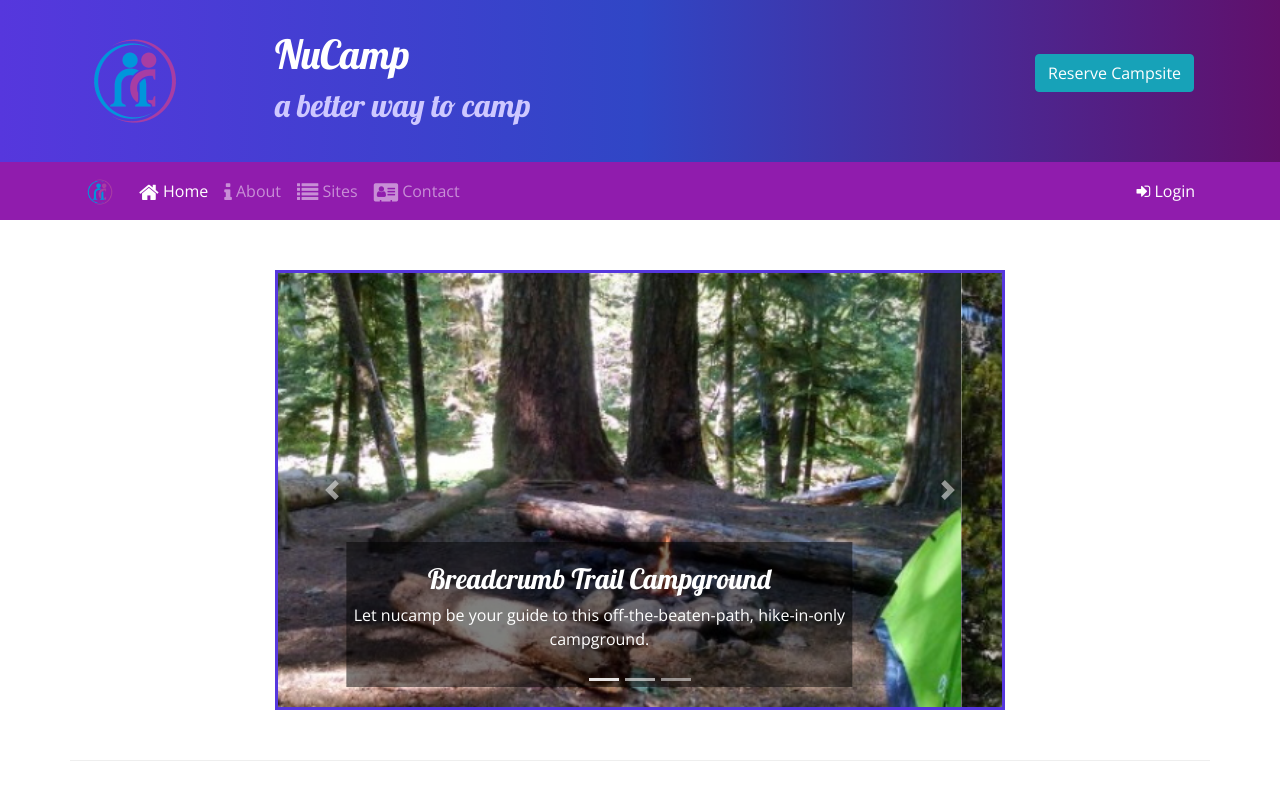
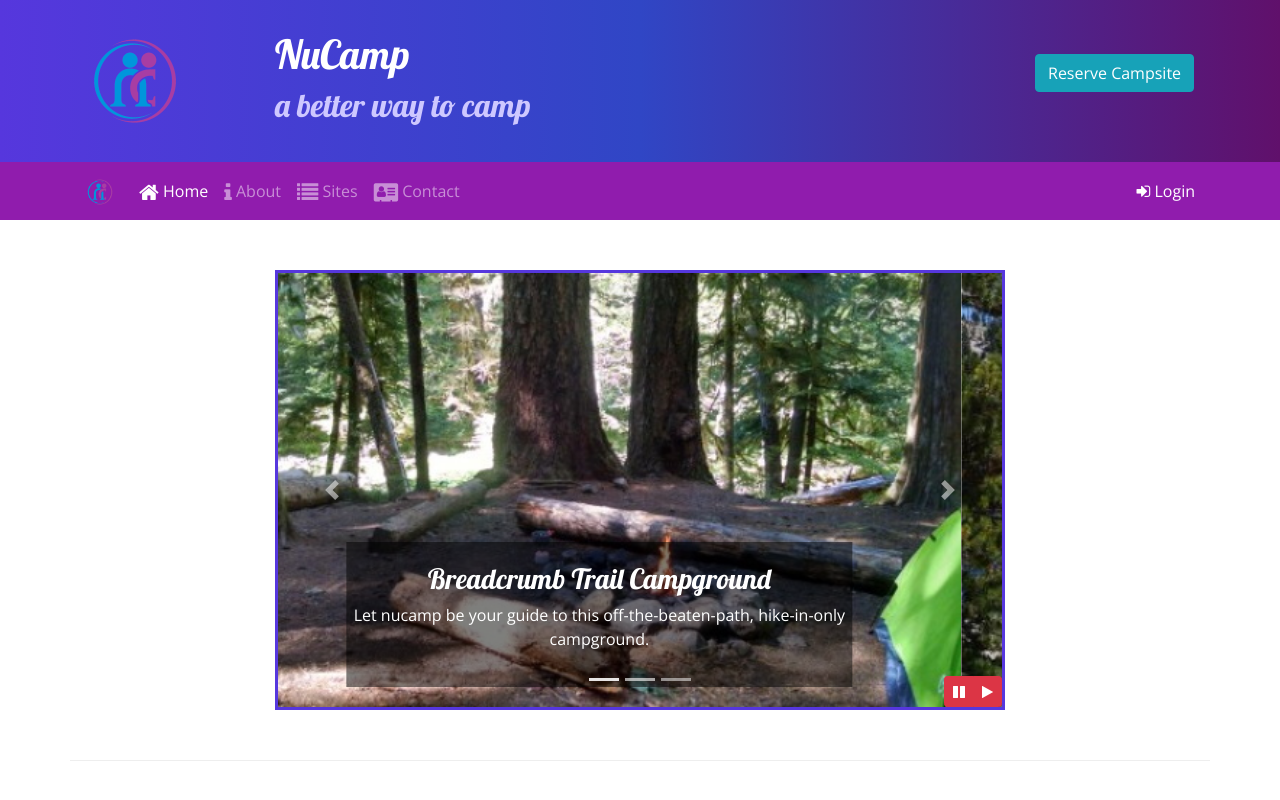
Before and after one commit to Codyl/bootstrap-camp, a website: page index.html in a window 1280 px wide. Shown: the top 800 px of the page. Drawn offline with nearby package versions, Linux system fonts and the light colour scheme.

Commit message:
Bootstrap and jQuery Part 1

```diff
--- a/css/styles.css
+++ b/css/styles.css
@@ -54,3 +54,10 @@ a, a:hover {
 .carousel {
     border: solid #5637DD;
 }
+
+#carouselButton {
+    position: absolute;
+    right: 0;
+    bottom: 0;
+    z-index: 100;
+}
--- a/index.html
+++ b/index.html
@@ -318,6 +318,14 @@
                 </div>
               </div>
             </div>
+            <div class="btn-group" id='carouselButton'>
+              <button class="btn btn-danger btn-sm" id="carouselPause">
+                <i class="fa fa-pause"></i>
+              </button>
+              <button class="btn btn-danger btn-sm" id="carouselPlay">
+                <i class="fa fa-play"></i>
+              </button>
+            </div>
             <a
               href="#homeCarousel"
               role="button"
@@ -476,7 +484,13 @@
     <script src="node_modules/bootstrap/dist/js/bootstrap.min.js"></script>
     <script>
       $(function () {
-        $('[data-toggle="tooltip"]').tooltip();
+        $(".carousel").carousel( { interval: 2000, pause: "false" } );
+        $("#carouselPause").click(function(){
+          $(".carousel").carousel("pause");
+        });
+        $("#carouselPlay").click(function() {
+          $(".carousel").carousel("cycle");
+        });
       });
     </script>
   </body>
```
